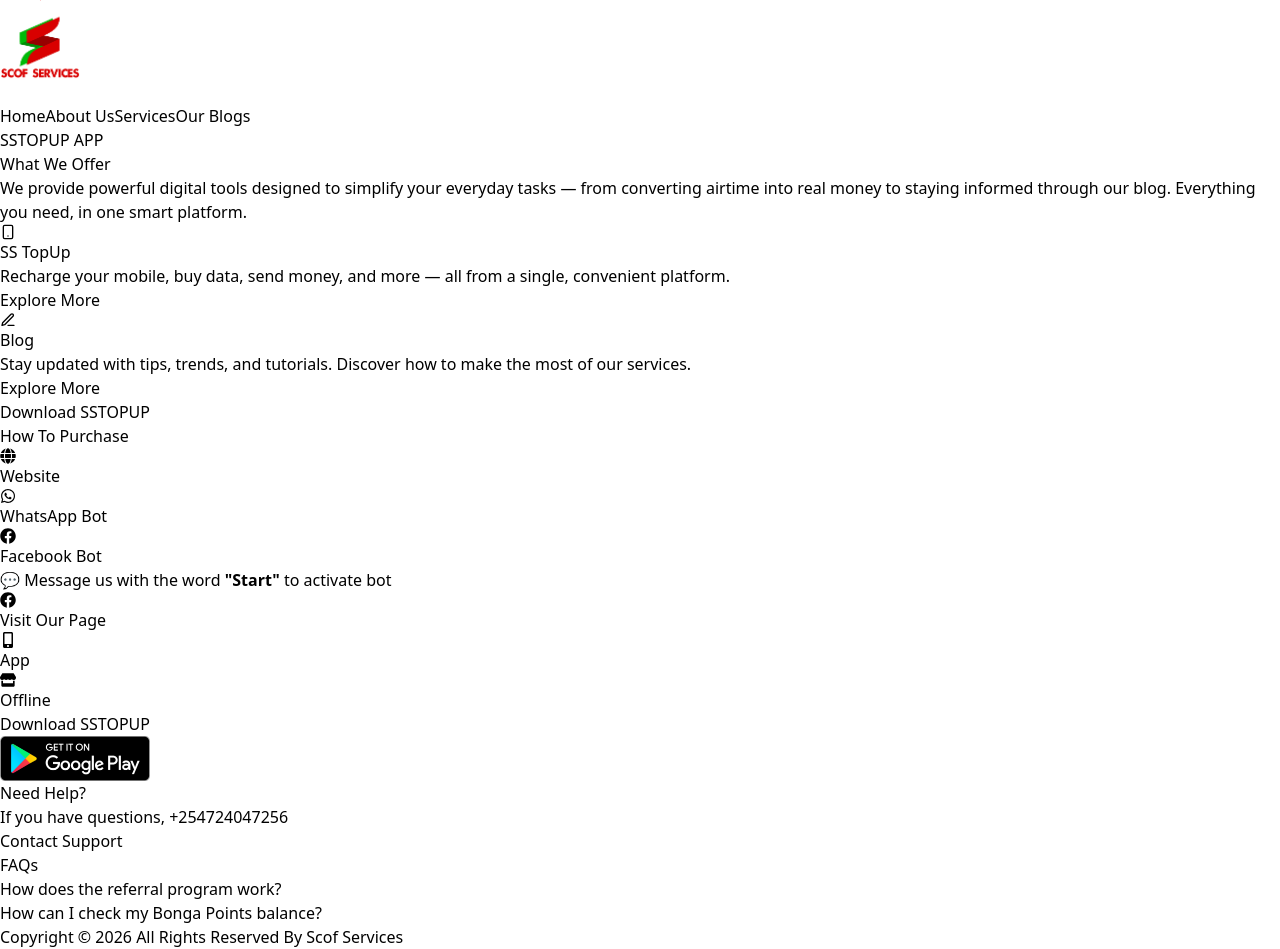
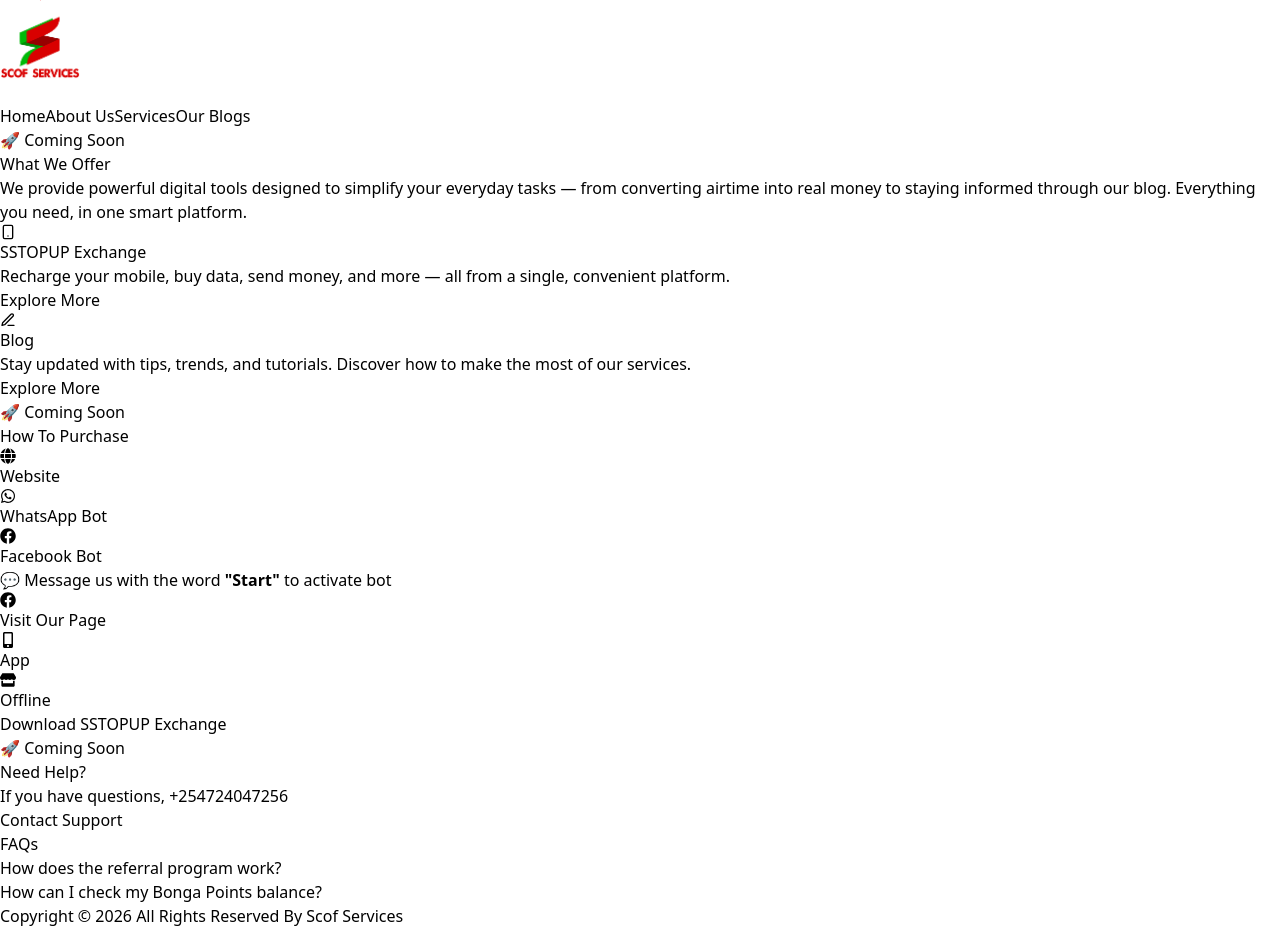
Before and after one commit to Towett01/scoff, a Next.js app: page /services in a window 1280 px wide. After the commit the page ends 928 px from the top, so only its background shows below. Built offline with nearby package versions, Linux system fonts and the light colour scheme; a web font is replaced by a local one.

Commit message:
feat: coming soon on all app downloads, SSTOPUP Exchange branding, fixed links

```diff
--- a/src/components/AtYourService.tsx
+++ b/src/components/AtYourService.tsx
@@ -17,7 +17,7 @@
     //   icon: <FiDollarSign className="text-4xl text-green-600" />,
     // },
     {
-      title: "SS TopUp",
+      title: "SSTOPUP Exchange",
       description:
         "Recharge your mobile, buy data, send money, and more — all from a single, convenient platform.",
       icon: <FiSmartphone className="text-4xl text-yellow-500" />,
@@ -93,12 +93,9 @@
           viewport={{ once: true }}
           className="mt-16"
         >
-          <a
-            href="https://play.google.com/store/apps/details?id=com.lunartech.sstopup&pcampaignid=web_share"
-            className="inline-block bg-red-400 text-white px-8 py-3 rounded-lg text-lg font-medium shadow hover:bg-red-600 transition duration-300"
-          >
-            Download SSTOPUP
-          </a>
+          <span className="inline-block bg-gray-400 text-white px-8 py-3 rounded-lg text-lg font-medium shadow cursor-not-allowed">
+              🚀 Coming Soon
+            </span>
         </motion.div>
       </div>
     </section>
--- a/src/components/TopUpNow.tsx
+++ b/src/components/TopUpNow.tsx
@@ -8,7 +8,7 @@
 
 const channels = [
   { name: "Website", Icon: FaGlobe, link: "https://datarush.lunar.cyou/sstopup" },
-  { name: "App", Icon: FaMobileAlt, link: "https://datarush.lunar.cyou/sstopup" },
+  { name: "App 🚀 Coming Soon", Icon: FaMobileAlt, link: "#" },
   { name: "WhatsApp Bot", Icon: FaWhatsapp, link: "https://wa.me/254700042349?text=Hello" },
   { name: "Facebook Bot", Icon: FaFacebook, link: "https://www.facebook.com/kevin.rotich.9" },
   { name: "Offline Purchase (Payslips)", Icon: FaStore, link: "https://www.scofhub.com/post/buy-ss-topup-packages-offline-using-paybill" },
--- a/src/components/footer.tsx
+++ b/src/components/footer.tsx
@@ -66,11 +66,11 @@
 
         {/* Download App */}
         <div>
-          <h3 className="text-lg font-semibold uppercase">Download SSTOPUP</h3>
+          <h3 className="text-lg font-semibold uppercase">Download SSTOPUP Exchange</h3>
           <div className="mt-4 flex justify-center">
-            <Link href="https://play.google.com/store/apps/details?id=com.lunartech.sstopup">
-              <Image src={googlePlayIcon} alt="Google Play" width={150} height={50} />
-            </Link>
+            <span className="inline-block bg-gray-400 text-white px-8 py-3 rounded-lg text-lg font-medium shadow cursor-not-allowed">
+              🚀 Coming Soon
+            </span>
           </div>
           <h3 className="text-lg text-black font-semibold uppercase mt-6">Need Help?</h3>
           <div className="mt-4 flex flex-col items-center">
--- a/src/components/navbar.tsx
+++ b/src/components/navbar.tsx
@@ -83,13 +83,9 @@
           </Link>
           {/* CTA Button for Mobile too */}
           <div className="mt-4 md:hidden px-4">
-            <Link
-              href="/download"
-              onClick={() => setIsOpen(false)}
-              className="block bg-red-500 text-white text-center py-2 rounded-lg font-medium hover:bg-red-600 transition"
-            >
-              SSTOPUP APP
-            </Link>
+            <span className="block bg-gray-400 text-white text-center py-2 rounded-lg font-medium cursor-not-allowed">
+              🚀 Coming Soon
+            </span>
           </div>
         </nav>
 
```
Also changed, not shown: src/components/OurServices.tsx (+4 -7 lines).
